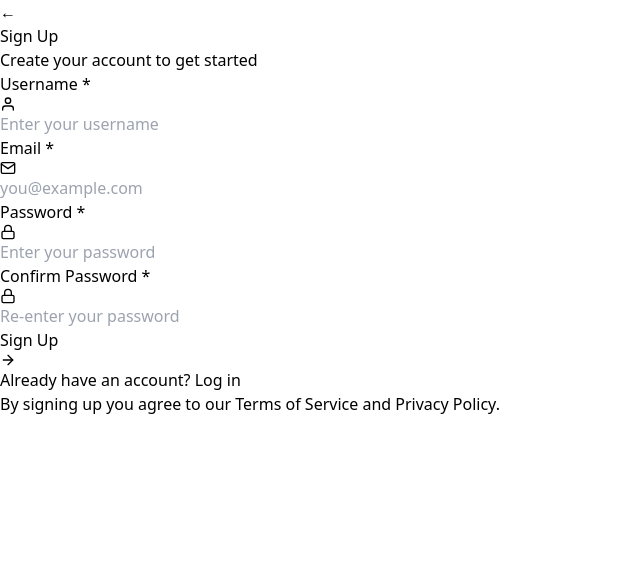
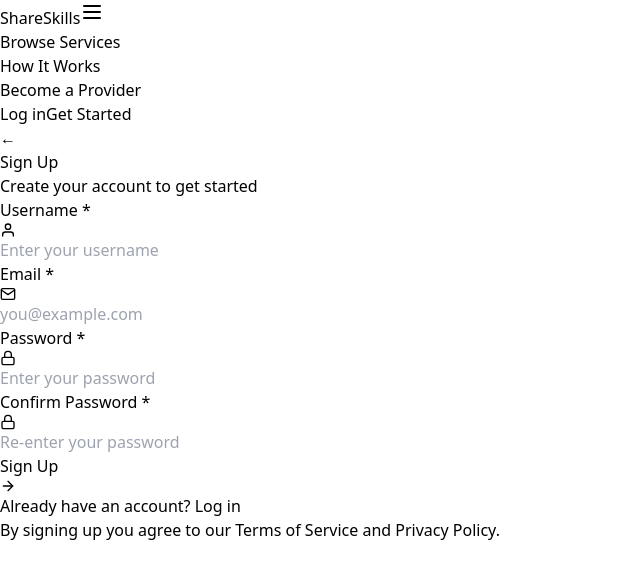
Before and after one commit to tunourah/shareskill_front, a React (Vite) app in the folder shareskills/: page /signup in a window 1280 px wide. Shown: the top 578 px of the page, without its empty margins (0-640 px from the left). Built offline with nearby package versions, Linux system fonts and the light colour scheme.

Commit message:
Logout Functionality

```diff
--- a/shareskills/src/App.jsx
+++ b/shareskills/src/App.jsx
@@ -2,7 +2,7 @@ import "./App.css";
 import { useState } from "react";
 
 import Router from "./Router";
-import { useNavigate, Link } from "react-router";
+
 
 function App() {
   const [user, setUser] = useState(null)
--- a/shareskills/src/components/NavBar.jsx
+++ b/shareskills/src/components/NavBar.jsx
@@ -1,109 +1,149 @@
-import React, { useState } from 'react';
-import { Link, useNavigate } from 'react-router-dom';
-import { Menu, X, User, LogOut } from 'lucide-react';
+// src/components/NavBar.jsx
+import React, { useState } from "react";
+import { Link, useNavigate } from "react-router-dom";
+import { Menu, X, User, LogOut } from "lucide-react";
 import * as usersAPI from "../utilities/users-api";
 
 const NavBar = ({ user, setUser }) => {
   const [open, setOpen] = useState(false);
   const navigate = useNavigate();
 
- // will refresh state and set us back to home without a user
   function handleLogout() {
-    usersAPI.logout()
+    usersAPI.logout();
     setUser(null);
-    navigate("/")
+    navigate("/");
   }
-
 
   return (
     <nav className="w-full border-b px-4 py-3">
       <div className="max-w-7xl mx-auto flex items-center justify-between">
         {/* Logo */}
-        <div className="flex items-center space-x-2">
-          <Link to="/" className="flex items-center space-x-2">
-            <span className="text-xl font-semibold">ShareSkills</span>
-            {/* <span className="text-xs bg-blue-600 text-white px-2 py-0.5 rounded-full">Beta</span> */}
+        <Link to="/" className="text-xl font-semibold">
+          ShareSkills
         </Link>
-        </div>
 
-        {/* Menu Icon for Mobile */}
-        <div className="md:hidden">
-          <button onClick={() => setOpen(!open)}>
+        {/* Mobile hamburger */}
+        <button
+          className="md:hidden"
+          onClick={() => setOpen(o => !o)}
+          aria-label="Toggle menu"
+        >
           {open ? <X size={24} /> : <Menu size={24} />}
         </button>
-        </div>
 
-        {/* Desktop Nav */}
+        {/* Desktop nav links */}
         <ul className="hidden md:flex space-x-6 text-sm font-medium text-gray-800">
-          <Link to="/"><li className="hover:text-black cursor-pointer">Browse Services</li></Link>
-          <li className="hover:text-black cursor-pointer">How It Works</li>
-          <li className="hover:text-black cursor-pointer">Become a Provider</li>
+          <li>
+            <Link to="/" className="hover:text-black">
+              Browse Services
+            </Link>
+          </li>
+          <li>
+            <Link to="/how-it-works" className="hover:text-black">
+              How It Works
+            </Link>
+          </li>
+          <li>
+            <Link to="/become-provider" className="hover:text-black">
+              Become a Provider
+            </Link>
+          </li>
         </ul>
 
-        {/* Desktop Buttons - Conditional based on auth state */}
+        {/* Desktop auth buttons */}
         <div className="hidden md:flex space-x-3">
           {!user ? (
             <>
-              <Link to="/">
-                <button className="px-4 py-1 rounded bg-gray-100 hover:bg-gray-200 text-sm">Log in</button>
+              <Link to="/login">
+                <button className="px-4 py-1 rounded bg-gray-100 hover:bg-gray-200 text-sm">
+                  Log in
+                </button>
               </Link>
               <Link to="/signup">
-                <button className="px-4 py-1 rounded bg-black text-white text-sm hover:bg-gray-800">Get Started</button>
+                <button className="px-4 py-1 rounded bg-black text-white text-sm hover:bg-gray-800">
+                  Get Started
+                </button>
               </Link>
             </>
           ) : (
-            <div className="relative">
             <div className="flex items-center space-x-3">
-                <Link to="/">
+              <Link to="/profile">
                 <button className="px-4 py-1 rounded bg-gray-100 hover:bg-gray-200 text-sm flex items-center gap-2">
-                    <User size={16} />
-                    {user.first_name || user.username}
+                  <User size={16} /> {user.first_name || user.username}
                 </button>
               </Link>
               <button
-                  className="relative px-4 py-1 rounded bg-red-50 text-red-600 hover:bg-red-100 text-sm flex items-center gap-2"
                 onClick={handleLogout}
-                  type="button"
+                className="px-4 py-1 rounded bg-red-50 text-red-600 hover:bg-red-100 text-sm flex items-center gap-2"
               >
                 <LogOut size={16} /> Logout
               </button>
-              </div>
             </div>
           )}
         </div>
       </div>
 
-      {/* Mobile Menu */}
+      {/* Mobile menu */}
       {open && (
         <div className="md:hidden mt-4 space-y-3 text-sm text-gray-800">
           <ul className="space-y-2">
-            <Link to="/services" onClick={() => setOpen(false)}>
-              <li className="hover:text-black">Browse Services</li>
+            <li>
+              <Link
+                to="/"
+                onClick={() => setOpen(false)}
+                className="block hover:text-black"
+              >
+                Browse Services
               </Link>
-            <li className="hover:text-black">How It Works</li>
-            <li className="hover:text-black">Become a Provider</li>
+            </li>
+            <li>
+              <Link
+                to="/how-it-works"
+                onClick={() => setOpen(false)}
+                className="block hover:text-black"
+              >
+                How It Works
+              </Link>
+            </li>
+            <li>
+              <Link
+                to="/become-provider"
+                onClick={() => setOpen(false)}
+                className="block hover:text-black"
+              >
+                Become a Provider
+              </Link>
+            </li>
           </ul>
+
+          {/* Mobile auth buttons */}
           <div className="flex flex-col gap-2 mt-3">
             {!user ? (
               <>
-                <Link to="/user/login" onClick={() => setOpen(false)}>
-                  <button className="py-2 w-full rounded bg-gray-100 hover:bg-gray-200">Log in</button>
+                <Link to="/login" onClick={() => setOpen(false)}>
+                  <button className="py-2 w-full rounded bg-gray-100 hover:bg-gray-200">
+                    Log in
+                  </button>
                 </Link>
-                <Link to="/user/signup" onClick={() => setOpen(false)}>
-                  <button className="py-2 w-full rounded bg-black text-white hover:bg-gray-800">Get Started</button>
+                <Link to="/signup" onClick={() => setOpen(false)}>
+                  <button className="py-2 w-full rounded bg-black text-white hover:bg-gray-800">
+                    Get Started
+                  </button>
                 </Link>
               </>
             ) : (
               <>
-                <Link to="/" onClick={() => setOpen(false)}>
+                <Link to="/profile" onClick={() => setOpen(false)}>
                   <button className="py-2 w-full rounded bg-gray-100 hover:bg-gray-200 flex items-center justify-center gap-2">
-                    <User size={16} />
-                    {user.first_name || user.username}
+                    <User size={16} /> {user.first_name || user.username}
                   </button>
                 </Link>
                 <button
+                  onClick={() => {
+                    handleLogout();
+                    setOpen(false);
+                  }}
                   className="py-2 w-full rounded bg-red-50 text-red-600 hover:bg-red-100 flex items-center justify-center gap-2"
-                  onClick={handleLogout}
                   type="button"
                 >
                   <LogOut size={16} /> Logout
--- a/shareskills/src/pages/Home.jsx
+++ b/shareskills/src/pages/Home.jsx
@@ -4,7 +4,6 @@ import NavBar from '../components/NavBar'
 const Home = () => {
   return (
     <div>
-        <NavBar></NavBar>
 
         <h1>home </h1>
     </div>
```
Also changed, not shown: shareskills/src/Router.jsx (+4 -3 lines). Lines whose indentation alone changed are shown as unchanged.
